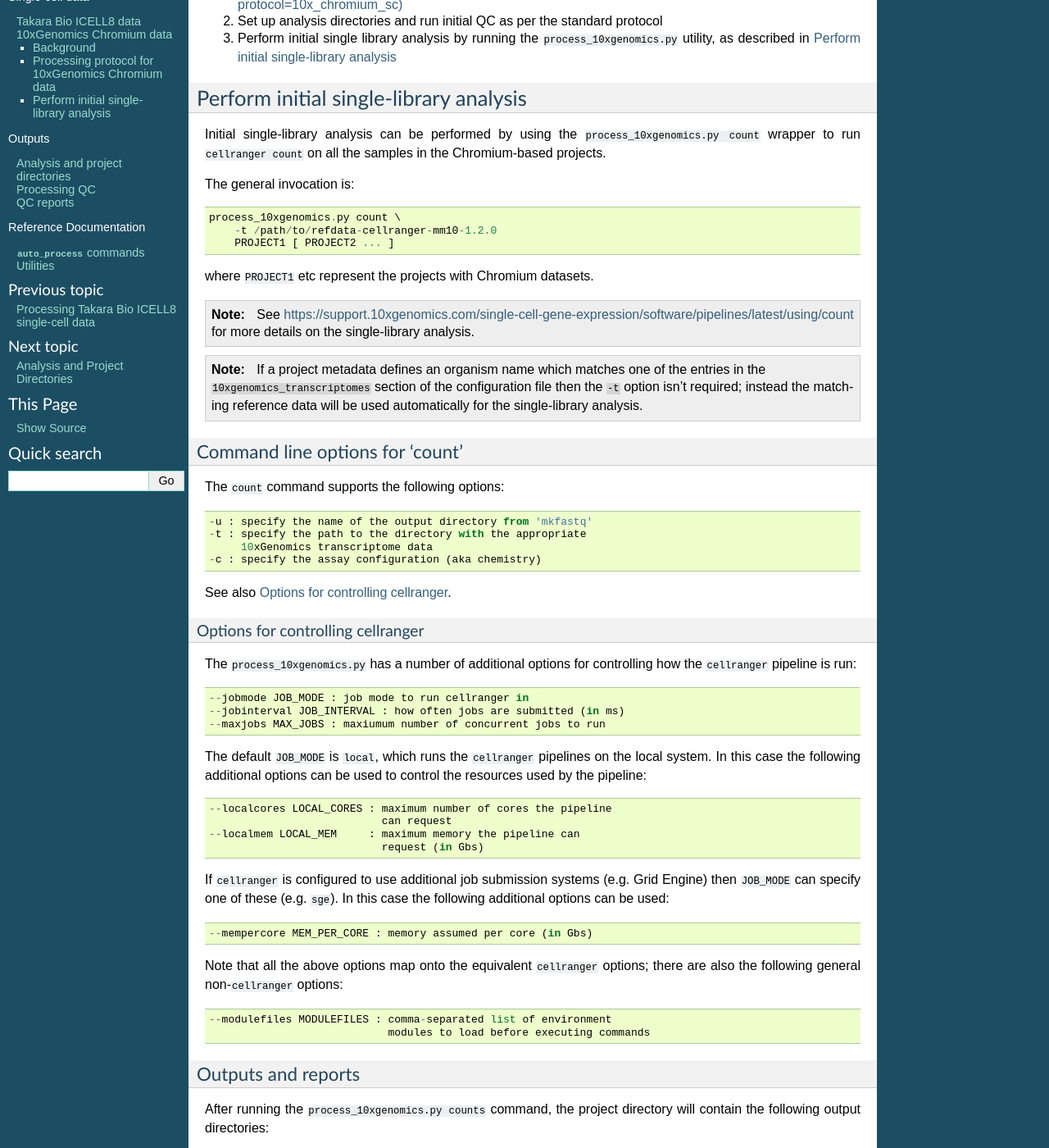
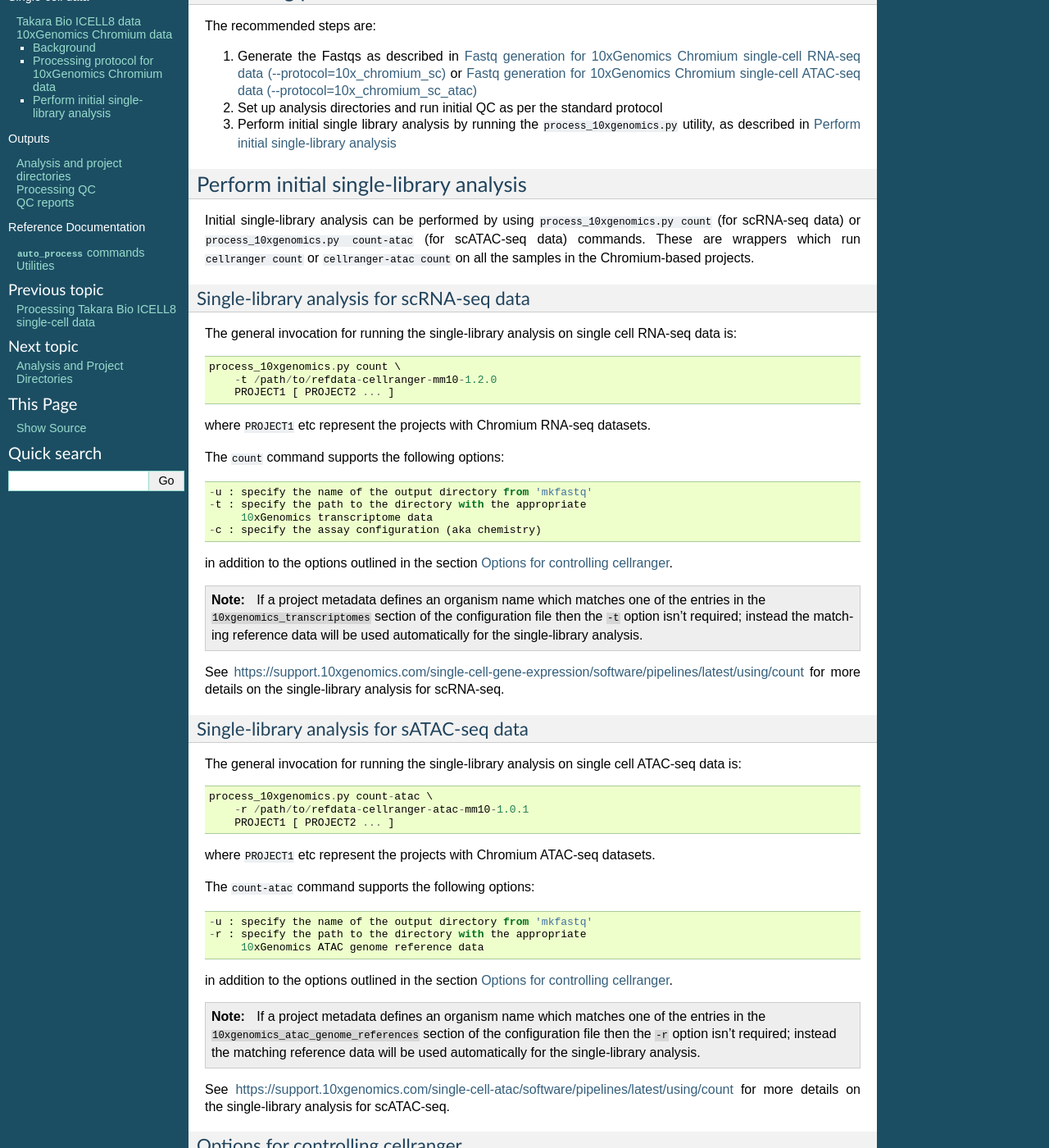
Before and after one commit to fls-bioinformatics-core/auto_process_ngs, a Sphinx documentation site: the page built from docs/source/single_cell/10xgenomics.rst, in a window 1280 px wide and 1400 px high, scrolled down 449 px. Shown: the whole window at 82% size. Built offline with Sphinx 7.4.7, drawn with Linux system fonts in a browser that asks for light colours; pages that are not in the unit, such as notebooks, are missing from menus; some of the changed text lies outside the part shown.

Commit message:
Documentation: update for how to handle 10xGenomics single cell ATAC-seq data.

```diff
--- a/docs/source/single_cell/10xgenomics.rst
+++ b/docs/source/single_cell/10xgenomics.rst
@@ -6,13 +6,16 @@ Background
 
 The 10xGenomics Chromium SC 3'v2 system prepares single cell (SC) samples
 which are then sequenced as part of an Illumina sequencing run. 10xGenomics
-provide the ``cellranger`` software package to perform Fastq generation
-and subsequent analyses.
+provide the ``cellranger`` and ``cellranger-atac`` software packages to
+perform Fastq generation and subsequent analyses:
+
+* ``cellranger`` is used for single cell RNA-seq data
+* ``cellranger-atac`` is used for single cell ATAC-seq data
 
 The auto-process package currently provides a utility script called
 ``process_10xgenomics.py`` which wraps a subset of the ``cellranger``
-commands whilst also providing a degree of integration with the
-``auto_process`` pipeline.
+and ``cellranger-atac`` commands, whilst also providing a degree of
+integration with the ``auto_process`` pipeline.
 
 Processing protocol for 10xGenomics Chromium data
 -------------------------------------------------
@@ -20,7 +23,8 @@ Processing protocol for 10xGenomics Chromium data
 The recommended steps are:
 
 1. Generate the Fastqs as described in
-   :ref:`make_fastqs-10x_chromium_sc-protocol`
+   :ref:`make_fastqs-10x_chromium_sc-protocol` or
+   :ref:`make_fastqs-10x_chromium_sc_atac-protocol`
 2. Set up analysis directories and run initial QC as per the standard
    protocol
 3. Perform initial single library analysis by running the
@@ -32,11 +36,20 @@ The recommended steps are:
 Perform initial single-library analysis
 ---------------------------------------
 
-Initial single-library analysis can be performed by using the
-``process_10xgenomics.py count`` wrapper to run ``cellranger count``
-on all the samples in the Chromium-based projects.
+Initial single-library analysis can be performed by using
+``process_10xgenomics.py count`` (for scRNA-seq data) or
+``process_10xgenomics.py count-atac`` (for scATAC-seq data) commands.
+These are wrappers which run ``cellranger count`` or
+``cellranger-atac count`` on all the samples in the Chromium-based
+projects.
 
-The general invocation is:
+.. _10xgenomics-count-options:
+
+Single-library analysis for scRNA-seq data
+~~~~~~~~~~~~~~~~~~~~~~~~~~~~~~~~~~~~~~~~~~
+
+The general invocation for running the single-library analysis on
+single cell RNA-seq data is:
 
 ::
 
@@ -45,12 +58,17 @@ The general invocation is:
 	   PROJECT1 [ PROJECT2 ... ]
 
 where ``PROJECT1`` etc represent the projects with Chromium
-datasets.
+RNA-seq datasets.
 
-.. note::
+The ``count`` command supports the following options::
 
-   See https://support.10xgenomics.com/single-cell-gene-expression/software/pipelines/latest/using/count
-   for more details on the single-library analysis.
+    -u : specify the name of the output directory from 'mkfastq'
+    -t : specify the path to the directory with the appropriate
+         10xGenomics transcriptome data
+    -c : specify the assay configuration (aka chemistry)
+
+in addition to the options outlined in the section
+:ref:`10xgenomics-additional-options`.
 
 .. note::
 
@@ -60,19 +78,45 @@ datasets.
    instead the matching reference data will be used automatically
    for the single-library analysis.
 
-.. _10xgenomics-count-options:
+See https://support.10xgenomics.com/single-cell-gene-expression/software/pipelines/latest/using/count
+for more details on the single-library analysis for scRNA-seq.
 
-Command line options for 'count'
-********************************
+.. _10xgenomics-count-atac-options:
 
-The ``count`` command supports the following options::
+Single-library analysis for sATAC-seq data
+~~~~~~~~~~~~~~~~~~~~~~~~~~~~~~~~~~~~~~~~~~
+
+The general invocation for running the single-library analysis on
+single cell ATAC-seq data is:
+
+::
+
+       process_10xgenomics.py count-atac \
+           -r /path/to/refdata-cellranger-atac-mm10-1.0.1
+	   PROJECT1 [ PROJECT2 ... ]
+
+where ``PROJECT1`` etc represent the projects with Chromium
+ATAC-seq datasets.
+
+The ``count-atac`` command supports the following options::
 
     -u : specify the name of the output directory from 'mkfastq'
-    -t : specify the path to the directory with the appropriate
-         10xGenomics transcriptome data
-    -c : specify the assay configuration (aka chemistry)
+    -r : specify the path to the directory with the appropriate
+         10xGenomics ATAC genome reference data
 
-See also :ref:`10xgenomics-additional-options`.
+in addition to the options outlined in the section
+:ref:`10xgenomics-additional-options`.
+
+.. note::
+
+   If a project metadata defines an organism name which matches one
+   of the entries in the ``10xgenomics_atac_genome_references``
+   section of the configuration file then the ``-r`` option isn't
+   required; instead the matching reference data will be used
+   automatically for the single-library analysis.
+
+See https://support.10xgenomics.com/single-cell-atac/software/pipelines/latest/using/count
+for more details on the single-library analysis for scATAC-seq.
 
 .. _10xgenomics-additional-options:
 
--- a/docs/source/using/run_qc.rst
+++ b/docs/source/using/run_qc.rst
@@ -22,7 +22,8 @@ QC protocol    Used for
 ============== ========================
 ``standardPE`` Standard paired-end data i.e. R1/R2 Fastq pairs
 ``standardSE`` Standard single-end data i.e. R1 Fastqs only
-``singlecell`` Data from single-cell platforms (ICELL8, 10xGenomics)
+``singlecell`` Single cell RNA-seq data from ICELL8 and 10xGenomics platforms
+``10x_scATAC`` 10xGenomics single cell ATAC-seq
 ============== ========================
 
 The protocol is determined automatically for each project.
```
Also changed, not shown: docs/source/requirements.rst (+47 -16 lines), docs/source/using/make_fastqs.rst (+43 -15 lines).
